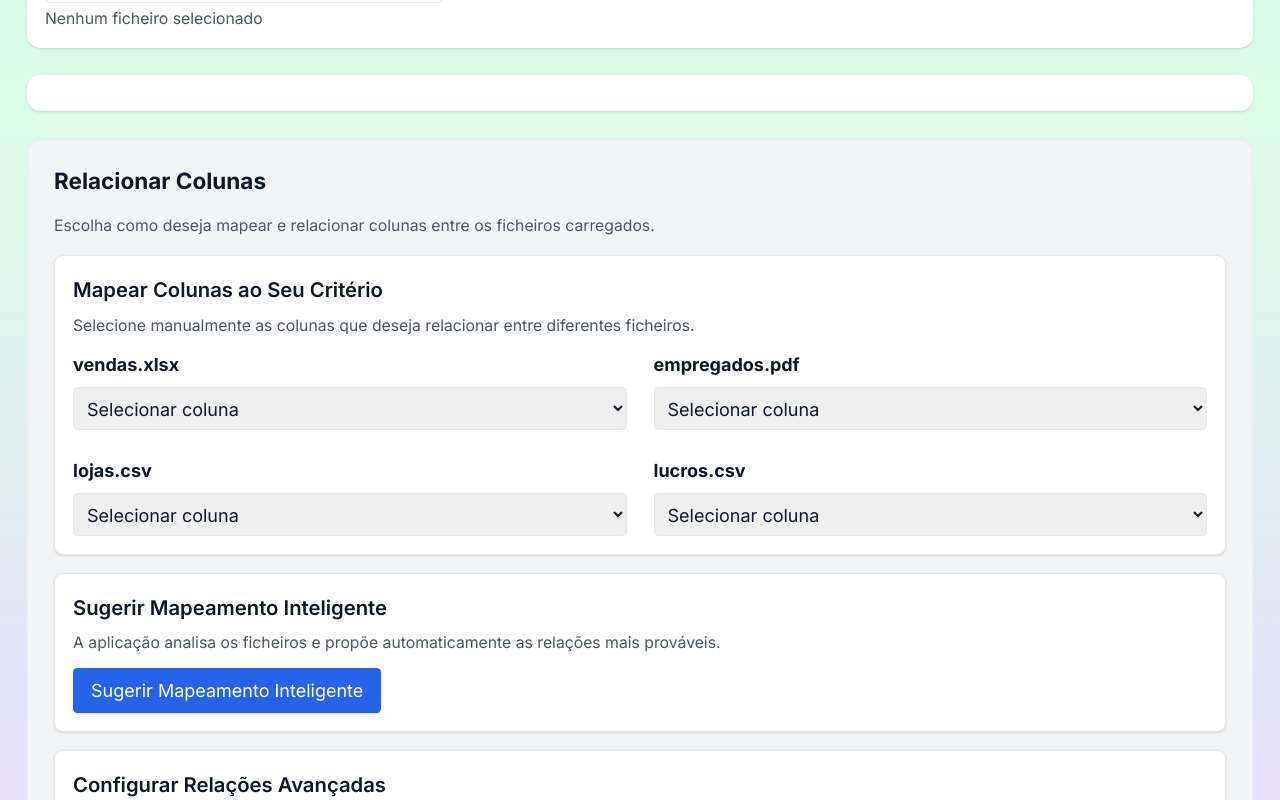
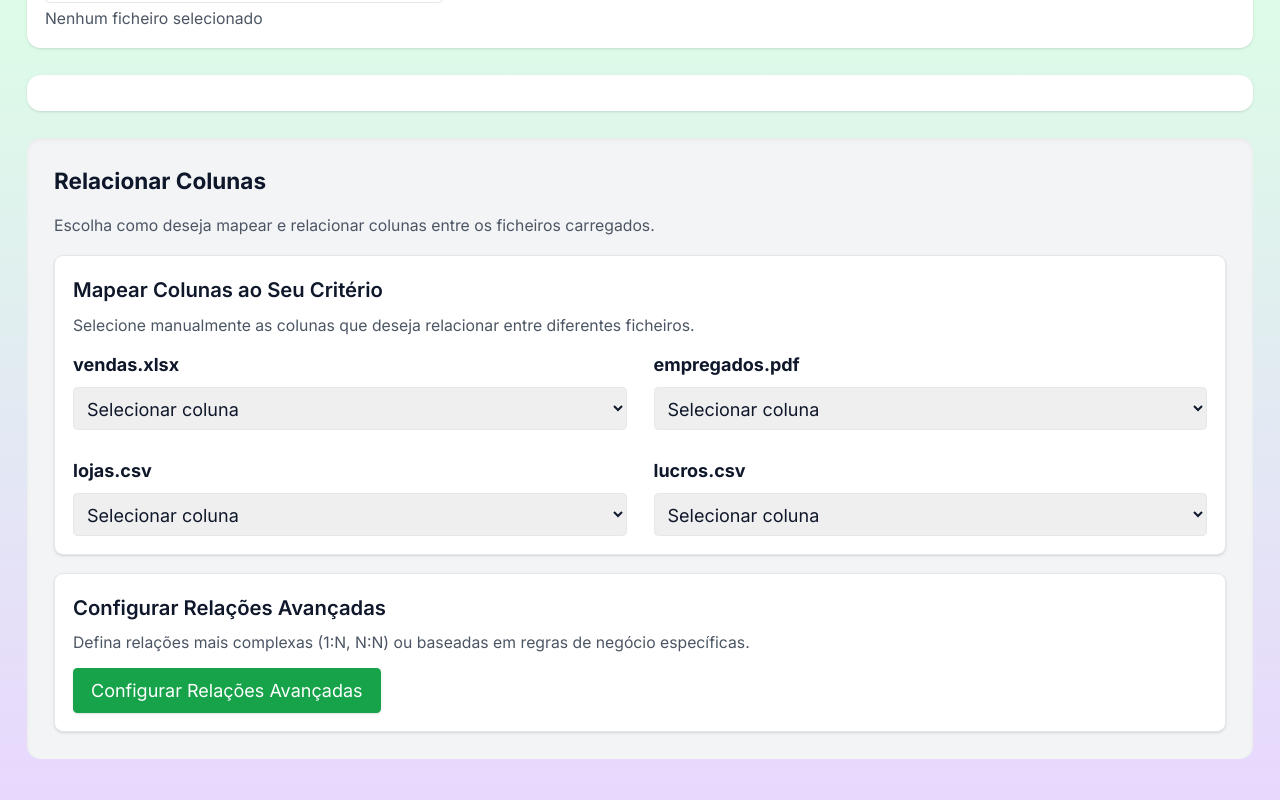
Before and after one commit to klinos3/klinos-App, a React (Create React App) app: page / in a window 1280 px wide. Shown: the part 840-1640 px from the top of the page. Built offline with nearby package versions, Linux system fonts and the light colour scheme.

Commit message:
update colunas

```diff
--- a/src/App.jsx
+++ b/src/App.jsx
@@ -379,30 +379,27 @@ const [showAdvancedConfig, setShowAdvancedConfig] = useState(false);
   </div>
 
   {/* Retângulo 2 – Sugerir Mapeamento Inteligente */}
-  <div className="border p-4 rounded-lg shadow bg-white mb-4">
-    <h3 className="font-semibold text-lg mb-2">Sugerir Mapeamento Inteligente</h3>
-    <p className="text-sm text-gray-600 mb-3">
-      A aplicação analisa os ficheiros e propõe automaticamente as relações mais prováveis.
-    </p>
-    <button
-      onClick={handleAutoRelate}
-      className="px-4 py-2 bg-blue-600 text-white rounded shadow"
-    >
-      Sugerir Mapeamento Inteligente
-    </button>
+  {/* Relações encontradas – layout em colunas */}
+{relations.length > 0 && (
+  <div className="mt-3 text-sm text-gray-700">
+    <h4 className="font-semibold mb-2">Relações encontradas:</h4>
+    <div className="grid grid-cols-4 gap-4 bg-gray-50 p-3 rounded">
+      {relations.map((rel, idx) => (
+        <React.Fragment key={idx}>
+          {rel.files.map((f, i) => (
+            <div key={i} className="truncate">{f}</div>
+          ))}
+          {/* Preenche colunas vazias caso a relação tenha menos ficheiros */}
+          {Array.from({ length: 3 - rel.files.length }).map((_, i) => (
+            <div key={`empty-${i}`} />
+          ))}
+          <div className="font-medium text-gray-600">: {rel.key}</div>
+        </React.Fragment>
+      ))}
+    </div>
+  </div>
+)}
 
-    {/* Relações encontradas – formato tabular */}
-    {relations.length > 0 && (
-      <div className="mt-3 text-sm text-gray-700">
-        <h4 className="font-semibold">Relações encontradas:</h4>
-        <pre className="bg-gray-50 p-2 rounded mt-1">
-          {relations.map((rel, idx) => (
-            <div key={idx}>{rel}</div>
-          ))}
-        </pre>
-      </div>
-    )}
-  </div>
 
   {/* Retângulo 3 – Configurar Relações Avançadas */}
   <div className="border p-4 rounded-lg shadow bg-white">
```
